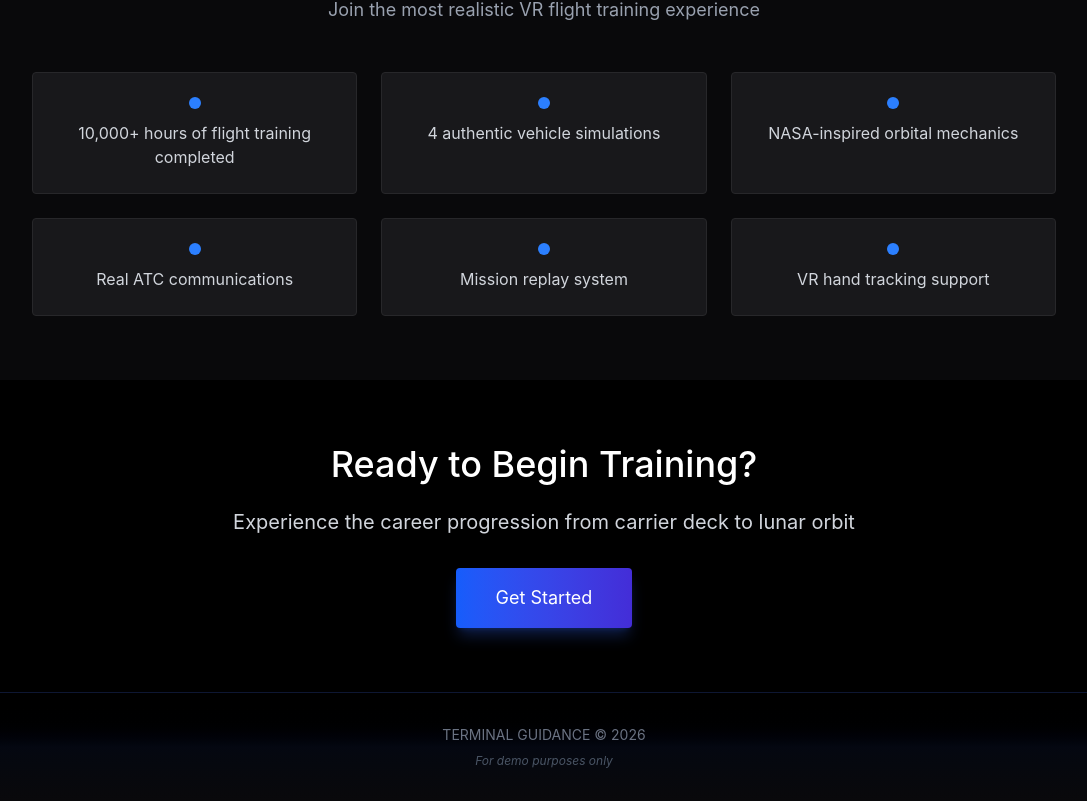
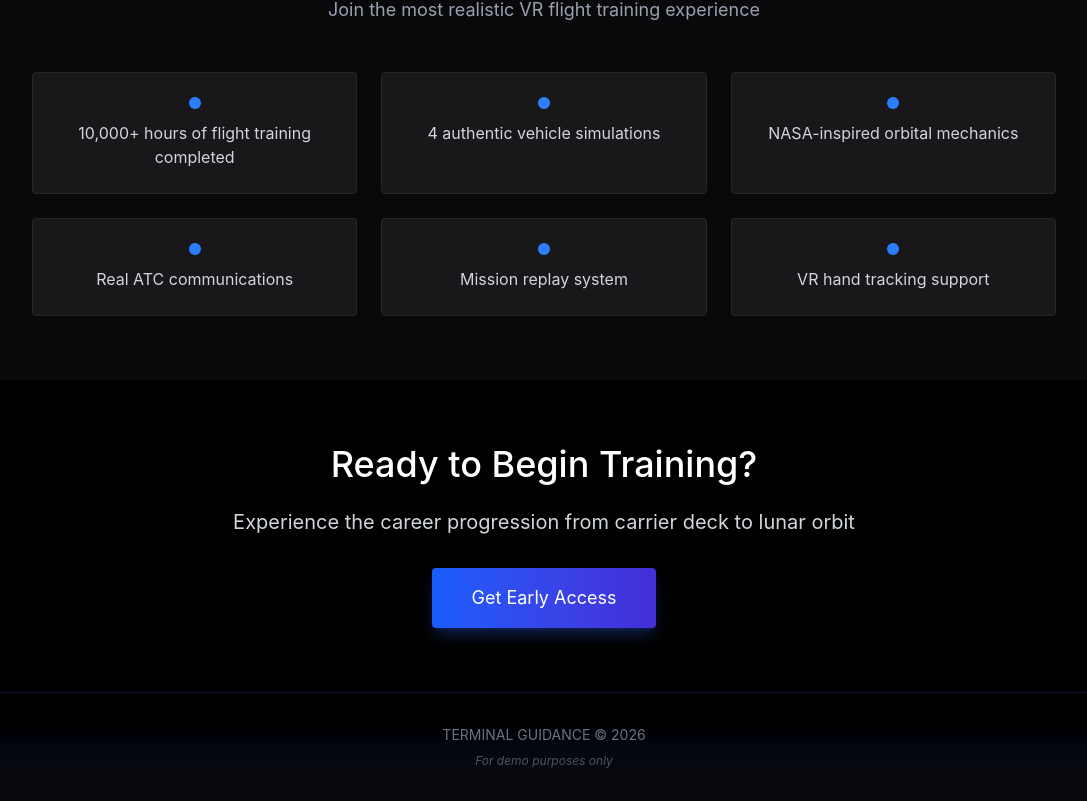
Before and after one commit to gilbertanderson/MockGameWebsite-VR-TerminalGuidance, a React (Vite) app: page /demo in a window 1280 px wide. Shown: the part 1770-2571 px from the top of the page, without its empty margins (96-1183 px from the left). Built offline with nearby package versions, Linux system fonts and the light colour scheme.

Commit message:
update various links

```diff
--- a/src/app/pages/Demo.tsx
+++ b/src/app/pages/Demo.tsx
@@ -172,12 +172,12 @@ export default function Demo() {
               Experience the career progression from carrier deck to lunar orbit
             </p>
             <a
-              href="https://rosebud.ai/p/project-lunar-leap"
+              href="/pricing"
               target="_blank"
               rel="noopener noreferrer"
               className="inline-block px-10 py-4 bg-gradient-to-r from-blue-600 to-indigo-700 hover:from-orange-600 hover:to-orange-700 text-white rounded-sm text-lg transition-all shadow-lg shadow-blue-900/50 hover:shadow-orange-900/50 focus:outline-none focus:ring-4 focus:ring-blue-400"
             >
-              Get Started
+              Get Early Access
             </a>
           </motion.div>
         </div>
--- a/src/app/pages/Gallery.tsx
+++ b/src/app/pages/Gallery.tsx
@@ -266,7 +266,7 @@ export default function Gallery() {
             href="/pricing"
             className="inline-block px-8 py-4 bg-gradient-to-r from-orange-600 to-orange-700 hover:from-blue-600 hover:to-indigo-700 text-white rounded-sm transition-all text-lg focus:outline-none focus:ring-4 focus:ring-orange-400"
           >
-            Get Early Access - FREE
+            Get Early Access
           </a>
         </motion.div>
       </section>
--- a/src/app/pages/Home.tsx
+++ b/src/app/pages/Home.tsx
@@ -329,7 +329,7 @@ export default function Home() {
             <motion.button
               whileHover={{ scale: 1.05 }}
               whileTap={{ scale: 0.95 }}
-              onClick={() => window.open('https://gilbertanderson.my.canva.site/terminal-guidance-ssp', '_blank')}
+              onClick={() => window.open('https://rosebud.ai/p/project-lunar-leap', '_blank')}
               aria-label="Simulator 2 - Opens in new window"
               className="bg-gradient-to-r from-blue-600 via-blue-700 to-indigo-700 hover:from-orange-600 hover:via-orange-700 hover:to-orange-600 text-white px-10 py-4 rounded-sm text-lg transition-all shadow-lg shadow-blue-900/50 hover:shadow-orange-900/50 focus:outline-none focus:ring-4 focus:ring-blue-400"
             >
```
